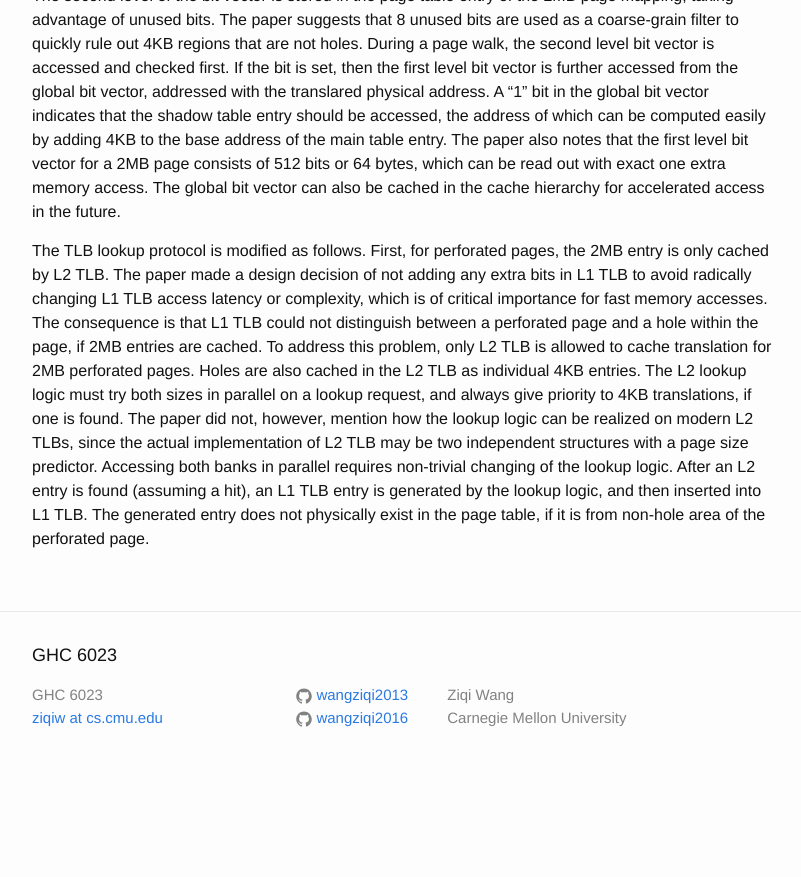
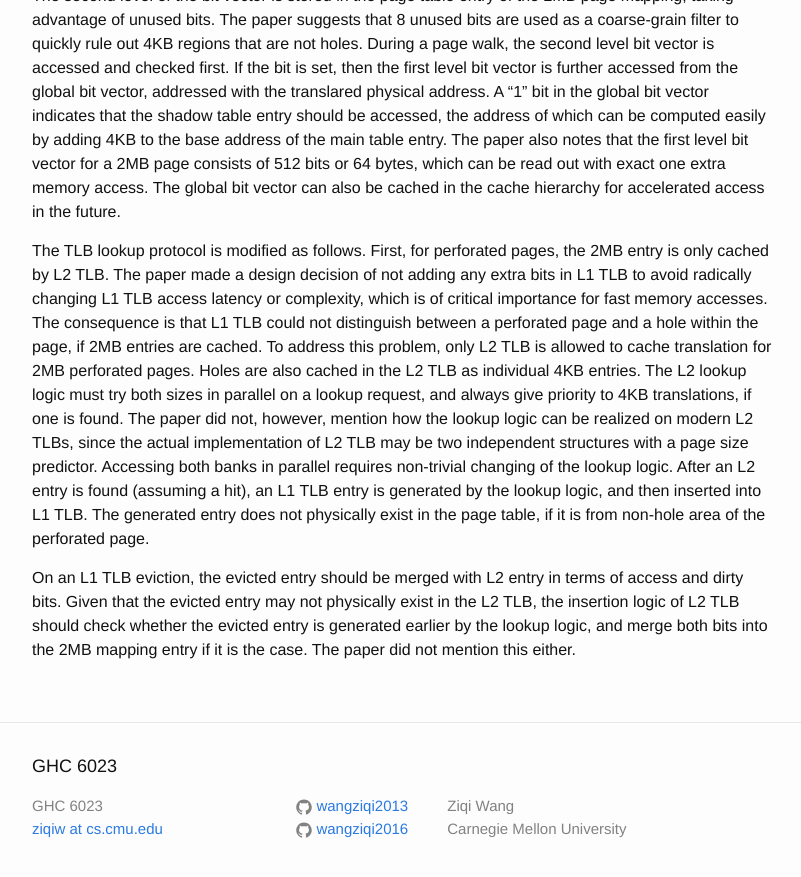
Before and after one commit to wangziqi2013/wangziqi2013.github.io, a Jekyll site: the page built from _posts/2020-06-05-perforated-page.markdown, in a window 1280 px wide and 900 px high, scrolled down 1888 px. Shown: the top 877 px of the window, without its empty margins (238-1039 px from the left). Built offline with Jekyll 4.4.1, drawn with Linux system fonts in a browser that asks for light colours; before the commit the page ends 2677 px from its top, so only the background shows below that.

Commit message:
Adding eviction

```diff
--- a/_posts/2020-06-05-perforated-page.markdown
+++ b/_posts/2020-06-05-perforated-page.markdown
@@ -84,3 +84,8 @@ since the actual implementation of L2 TLB may be two independent structures with
 banks in parallel requires non-trivial changing of the lookup logic. After an L2 entry is found (assuming a hit),
 an L1 TLB entry is generated by the lookup logic, and then inserted into L1 TLB. The generated entry does not physically
 exist in the page table, if it is from non-hole area of the perforated page.
+
+On an L1 TLB eviction, the evicted entry should be merged with L2 entry in terms of access and dirty bits. Given that
+the evicted entry may not physically exist in the L2 TLB, the insertion logic of L2 TLB should check whether the
+evicted entry is generated earlier by the lookup logic, and merge both bits into the 2MB mapping entry if it is the case.
+The paper did not mention this either.
```
